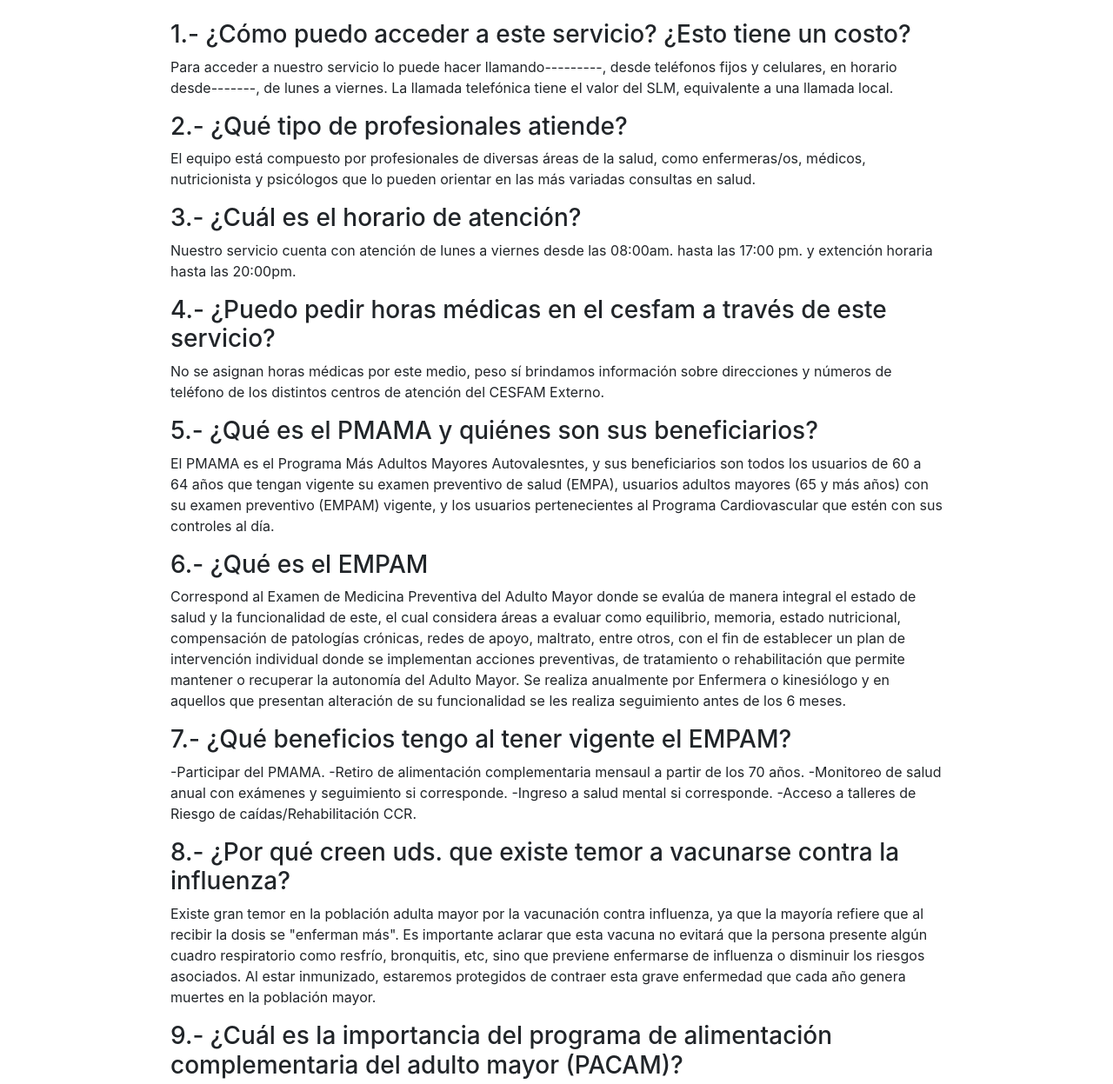
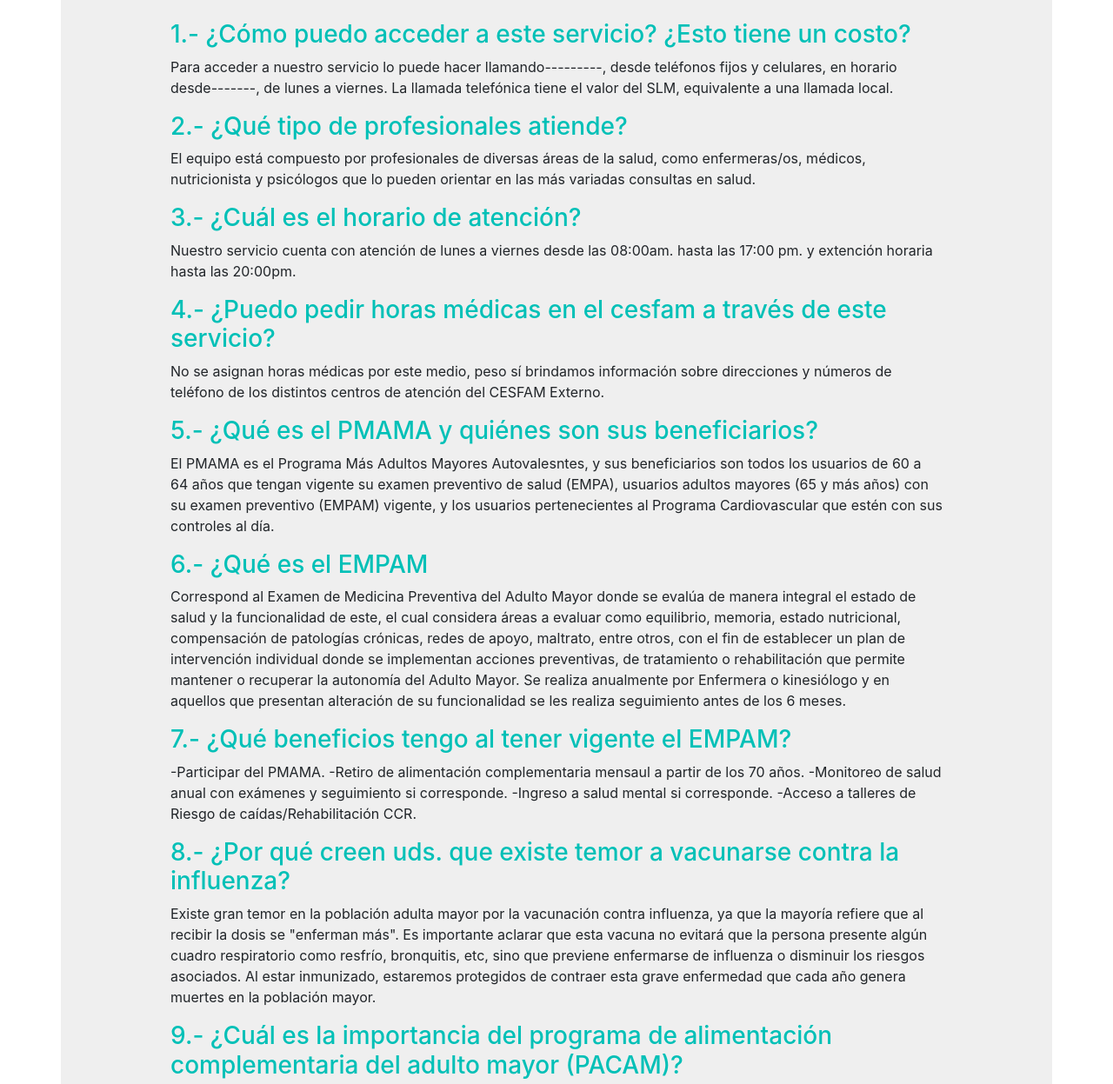
Before and after one commit to MasterH12/CESFAM-FRANCIA-VALDIVIA, a plain HTML site: page public/admin/Preguntas frecuentes.html in a window 1280 px wide. Shown: the part 160-1407 px from the top of the page at 87% size. Drawn offline with nearby package versions, Linux system fonts and the light colour scheme.

Commit message:
actualiza repositorio

```diff
--- a/public/admin/Preguntas frecuentes.html
+++ b/public/admin/Preguntas frecuentes.html
@@ -47,40 +47,40 @@
 		    </ul>
 		  </div>
 		</nav>
-		<div class="container rounded-lg" style="background-color: white;">
+		<div class="container rounded-lg" style="background-color: #efefef;">
 			<div style="padding:10%">
-		   	<h3>1.- ¿Cómo puedo acceder a este servicio? ¿Esto tiene un costo?</h3>
+		   	<h3 style="color: #00c0b7">1.- ¿Cómo puedo acceder a este servicio? ¿Esto tiene un costo?</h3>
 		   	<p>Para acceder a nuestro servicio lo puede hacer llamando---------, desde teléfonos fijos y celulares, en horario desde-------, de lunes a viernes. La llamada telefónica tiene el valor del SLM, equivalente a una llamada local.</p>
-		   	<h3>2.- ¿Qué tipo de profesionales atiende?</h3>
+		   	<h3 style="color: #00c0b7">2.- ¿Qué tipo de profesionales atiende?</h3>
 		   	<p>El equipo está compuesto por profesionales de diversas áreas de la salud, como enfermeras/os, médicos, nutricionista y psicólogos que lo pueden orientar en las más variadas consultas en salud.</p>
-		   	<h3>3.- ¿Cuál es el horario de atención?</h3>
+		   	<h3 style="color: #00c0b7">3.- ¿Cuál es el horario de atención?</h3>
 		   	<p>Nuestro servicio cuenta con atención de lunes a viernes desde las 08:00am. hasta las 17:00 pm. y extención horaria hasta las 20:00pm.</p>
-		   	<h3>4.- ¿Puedo pedir horas médicas en el cesfam a través de este servicio?</h3>
+		   	<h3 style="color: #00c0b7">4.- ¿Puedo pedir horas médicas en el cesfam a través de este servicio?</h3>
 		   	<p>No se asignan horas médicas por este medio, peso sí brindamos información sobre direcciones y números de teléfono de los distintos centros de atención del CESFAM Externo.</p>
-		   	<h3>5.- ¿Qué es el PMAMA y quiénes son sus beneficiarios?</h3>
+		   	<h3 style="color: #00c0b7">5.- ¿Qué es el PMAMA y quiénes son sus beneficiarios?</h3>
 		   	<p>El PMAMA es el Programa Más Adultos Mayores Autovalesntes, y sus beneficiarios son todos los usuarios de 60 a 64 años que tengan vigente su examen preventivo de salud (EMPA), usuarios adultos mayores (65 y más años) con su examen preventivo (EMPAM) vigente, y los usuarios pertenecientes al Programa Cardiovascular que estén con sus controles al día.</p>
-		   	<h3>6.- ¿Qué es el EMPAM</h3>
+		   	<h3 style="color: #00c0b7">6.- ¿Qué es el EMPAM</h3>
 		   	<p>Correspond al Examen de Medicina Preventiva del Adulto Mayor donde se evalúa de manera integral el estado de salud y la funcionalidad de este, el cual considera áreas a evaluar como equilibrio, memoria, estado nutricional, compensación de patologías crónicas, redes de apoyo, maltrato, entre otros, con el fin de establecer un plan de intervención individual donde se implementan acciones preventivas, de tratamiento o rehabilitación que permite mantener o recuperar la autonomía del Adulto Mayor. Se realiza anualmente por Enfermera o kinesiólogo y en aquellos que presentan alteración de su funcionalidad se les realiza seguimiento antes de los 6 meses.</p>
-		   	<h3>7.- ¿Qué beneficios tengo al tener vigente el EMPAM?</h3>
+		   	<h3 style="color: #00c0b7">7.- ¿Qué beneficios tengo al tener vigente el EMPAM?</h3>
 		   	<p>-Participar del PMAMA.
 		   	   -Retiro de alimentación complementaria mensaul a partir de los 70 años.
 		   	   -Monitoreo de salud anual con exámenes y seguimiento si corresponde.
 		   	   -Ingreso a salud mental si corresponde.
 		   	   -Acceso a talleres de Riesgo de caídas/Rehabilitación CCR.</p>
-		   	<h3>8.- ¿Por qué creen uds. que existe temor a vacunarse contra la influenza?</h3>
+		   	<h3 style="color: #00c0b7">8.- ¿Por qué creen uds. que existe temor a vacunarse contra la influenza?</h3>
 		   	<p>Existe gran temor en la población adulta mayor por la vacunación contra influenza, ya que la mayoría refiere que al recibir la dosis se "enferman más". Es importante aclarar que esta vacuna no evitará que la persona presente algún cuadro respiratorio como resfrío, bronquitis, etc, sino que previene enfermarse de influenza o disminuir los riesgos asociados.
 		   	Al estar inmunizado, estaremos protegidos de contraer esta grave enfermedad que cada año genera muertes en la población mayor.</p>
-		   	<h3>9.- ¿Cuál es la importancia del programa de alimentación complementaria del adulto mayor (PACAM)?</h3>
+		   	<h3 style="color: #00c0b7">9.- ¿Cuál es la importancia del programa de alimentación complementaria del adulto mayor (PACAM)?</h3>
 		   	<p>El PACAM es parte de un conjunto de actividades de apoyo alimentario nutricional de carácter preventivo y de recuperación, que distribuye alimentos fortificados con nutrientes a los adultos mayores, en los establecimientos de Atención Primaria.
 		   	Su objetivo es entregar un complemento alimentario especialmente diseñado para el adulto mayor acorde a sus necesidades, incentivar una mayor adherencia a las actividades del Programa de Salud del Adulto Mayor y contribuir a mantener o mejorar la funcionalidad física y psíquica del adulto mayor.
 		   	Los requisitos para acceder a este beneficio contemplan: estar inscrito en un establecimiento de APS y tener sus controles de salud y vacunas al día.</p>
-		   	<h3>10.- Si voy al psicólogo, ¿significa que estoy loco?</h3>
+		   	<h3 style="color: #00c0b7">10.- Si voy al psicólogo, ¿significa que estoy loco?</h3>
 		   	<p>Lamnetablemente la salud mental no es un tema prioritario en la población general. Esto ha fomentado una serie de fantasías asociadas al trabajo de un psicólogo y a las problemáticas que se abordan en un espacio de terapia. Claramente ir al psicólogo no significa estar loco, muy por el contrario, muestra que la persona ha detectado la necesidad de recibir ayuda y/o orientación ante un problema de salud mental y emocional. Un psicólogo es capaz de abordar temas relacionados con síntomas depresivos, ansiosos, crisis normativas (duelos, nido vacío, cambios propios del desarrollo humano, etc), miedos, temas relacionados con autoestima, entre otros, los cuales resultan ser más cotidianos de lo que parecen. Por esta razón, ir al psicólogo es una oportunidad de tener un espacio de orientación profesional que nos permite lograr salud mental y relaciones más saludables con los otros.</p>
-		   	<h3>11.- ¿Cómo se puede acceder a atenciones con psicólogo?</h3>
+		   	<h3 style="color: #00c0b7">11.- ¿Cómo se puede acceder a atenciones con psicólogo?</h3>
 		   	<p>Para acceder a consulta con psicólogo, debes pedirle a tus padres o aquellos que tengan tu cuidado legarl, para que estos soliciten hora con médico, o cualquier otro especialista, quienes te derivarán al psicólogo.
 		   	Otra opción consiste en asistir directamente al SOME de tu sector (también junto a tu cuidador legal), para solicitar atención con asistente social, quien evaluará la pertinencia de ingreso a atención de salud mental.
 		   Tambíén contamos con un espacio dirigido especialmente a los adolesentes, llamado "Espacios Amigables", que cuenta con atenciones de matrona y de asistente social, desde esta prestación se puede derivar, no sólo a psicólogo, sino a todoslos prefesionales que resulten pertinentes (nutricionista, odontólogos, enfermeras, psicólogos, etc).</p>
-		   	<h3>12.- ¿Cómo puedo diferenciar un estado de tristeza de una depresión?</h3>
+		   	<h3 style="color: #00c0b7">12.- ¿Cómo puedo diferenciar un estado de tristeza de una depresión?</h3>
 		   	<p>Frecuentemente se confunde el sentimiento de la tristeza con el hecho de estar deprimirdo, como si ambos conceptos fuesen sinónimos, lo cual no es cierto.
 		   	La tristeza es un sentimeinto totalmente natural, una forma de expresión emocional que responde a un estado de ánimo interno provocado por una causa especifica. Por ejemplo, la muerte de un ser querido.
 		   Por el contrari, la depresión puede responder al agravamiento de la tristeza cuando el paciente siente que este sentimiento le impide continuar con las tareas habituales de su propia vida. Una persona que esta triste continua con su ritmo de vida, aunque tenga un estado de ánimo bajo, sin embargo, la depresión muestra un peso anímico que causa apatía, angustia, tristeza y malestar pudiendo llegar a situaciones que pongan en peligro su integridad física.</p>
```
